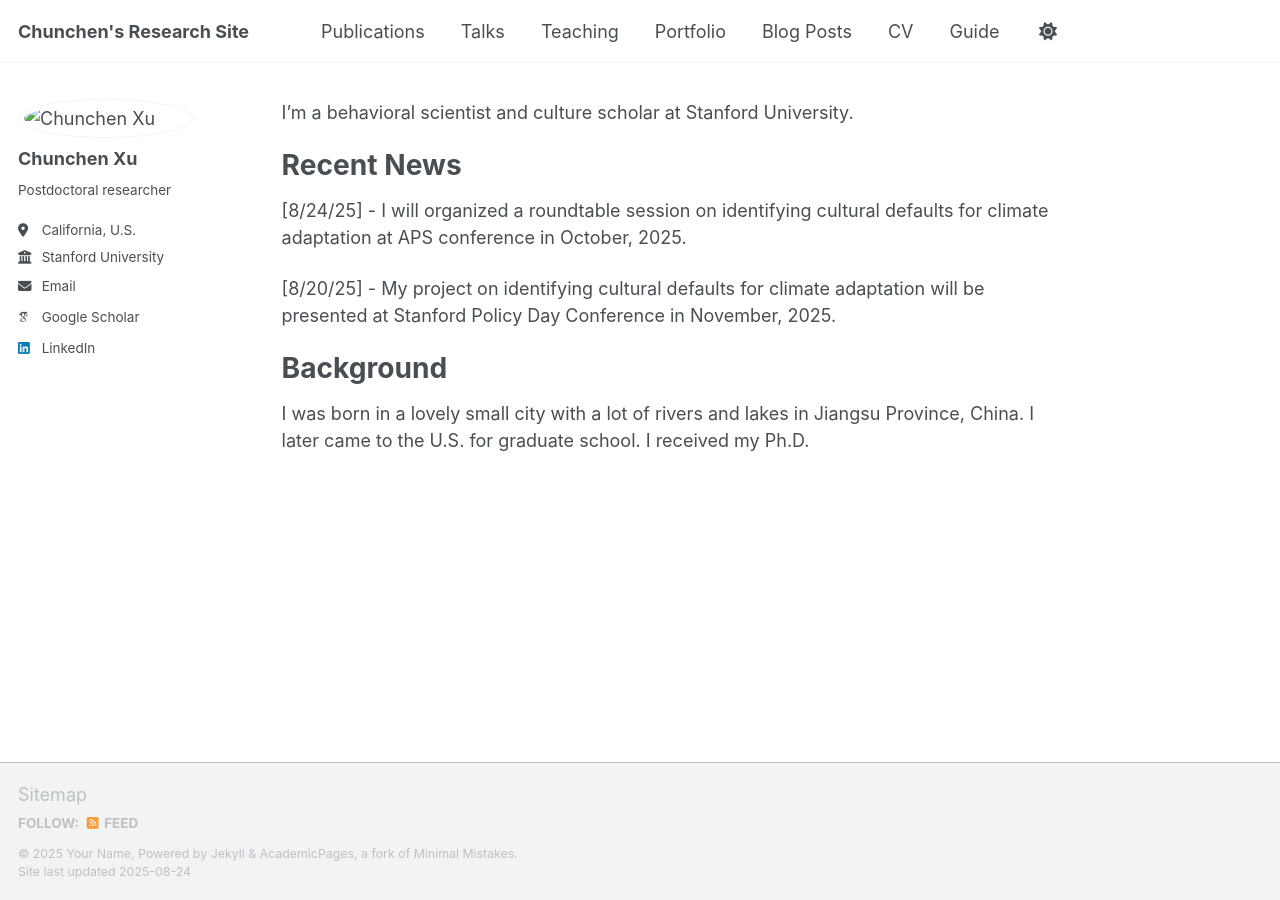
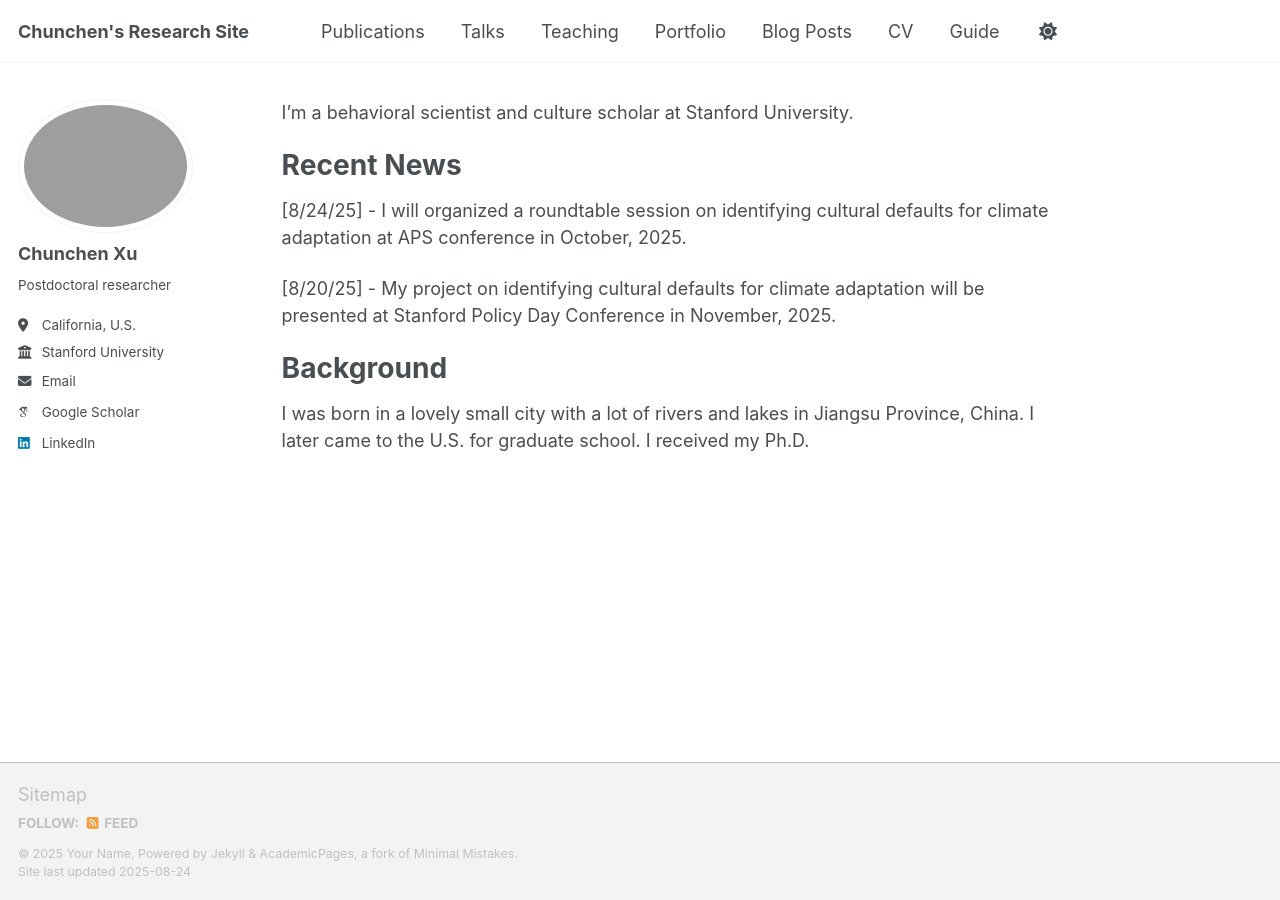
Before and after one commit to chunchenxu/chunchenxu.github.io, a Jekyll site: the page built from _pages/about.md, in a window 1280 px wide. Built offline with Jekyll 4.4.1, drawn with Linux system fonts in a browser that asks for light colours; some web fonts are replaced; a script that is not in the unit is left out.

Commit message:
Update _config.yml

```diff
--- a/_config.yml
+++ b/_config.yml
@@ -22,7 +22,7 @@ repository               : "chunchenxu/chunchenxu.github.io"
 #               Additional customization can be done by editing /_includes/author-profile.html
 author:
   # Biographic information
-  avatar           : "/images/ccprofile.png"
+  avatar           : "profile.png"
   name             : "Chunchen Xu"
   pronouns         : # example: "she/her"
   bio              : "Postdoctoral researcher"
@@ -34,7 +34,7 @@ author:
   # Academic websites
   academia         : # URL
   arxiv            : # URL - Update with the correct link to your profile
-  googlescholar    : "https://scholar.google.com/citations?user=PS_CX0AAAAAJ"
+  googlescholar    : "https://scholar.google.com/citations?user=Yukp8vYAAAAJ&hl=en"
   inspire-hep      : # URL
   impactstory      : # URL
   orcid            : #"http://orcid.org/yourorcidurl"
```
